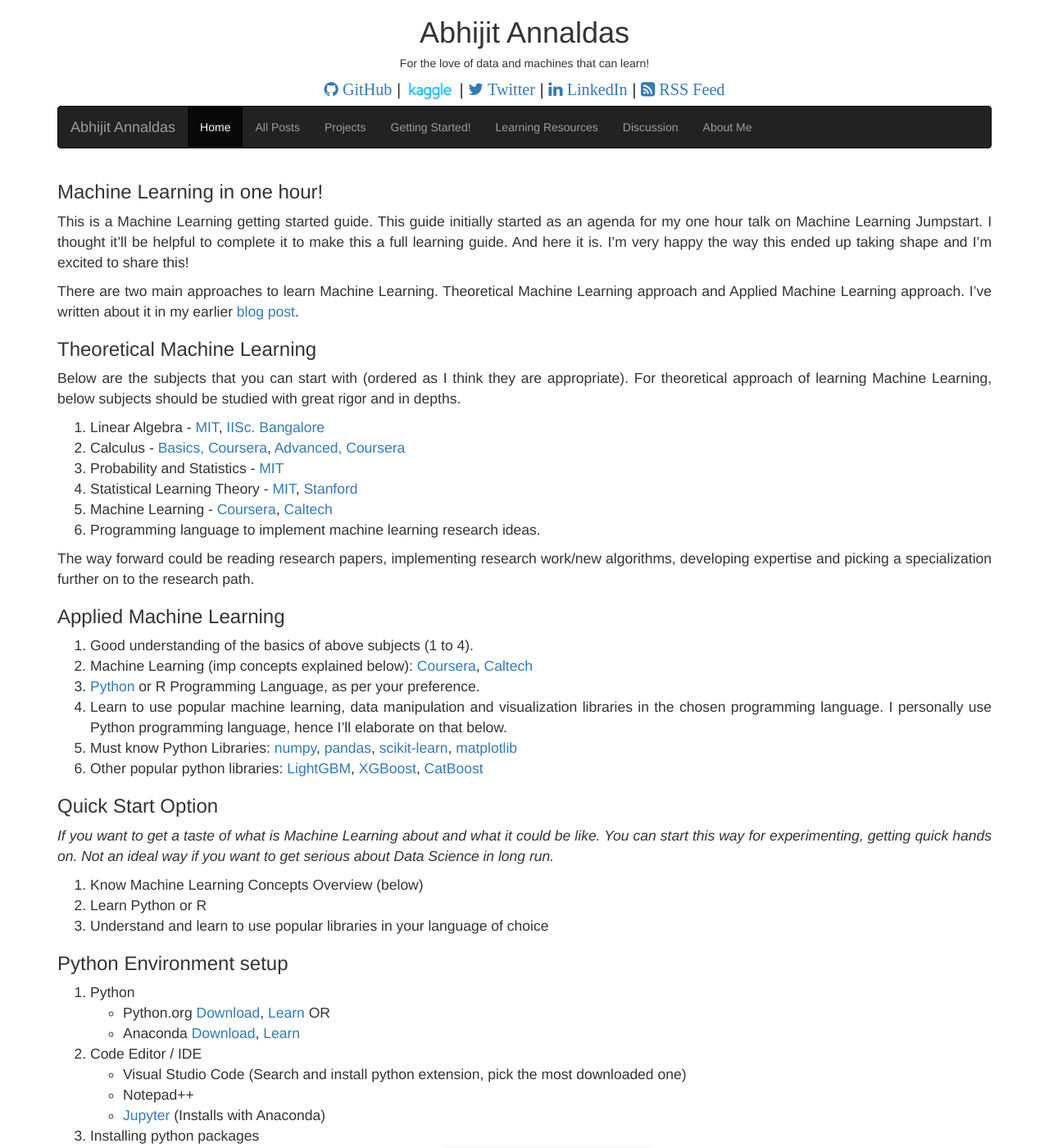
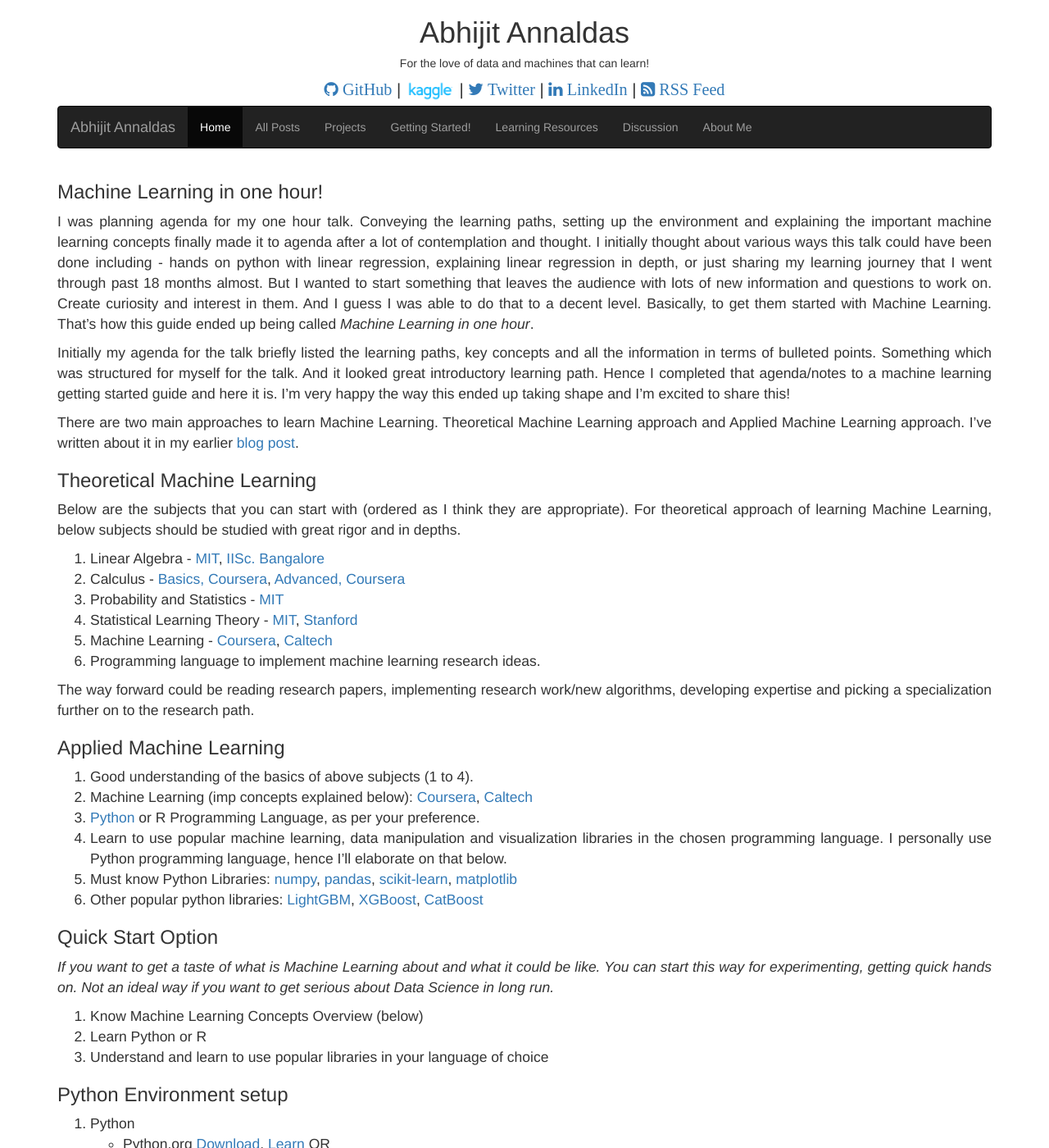
Before and after one commit to devm1023/ML_project, a Jekyll site: the page built from pages/machine-learning-in-one-hour.markdown, in a window 1280 px wide and 1400 px high. Shown: the whole window at 82% size. Built offline with Jekyll 4.4.1, drawn with Linux system fonts in a browser that asks for light colours; nearby versions of some CDN libraries; comment, search, counter and statistics services are not loaded; some of the changed text lies outside the part shown.

Commit message:
Update machine-learning-in-one-hour.markdown

```diff
--- a/pages/machine-learning-in-one-hour.markdown
+++ b/pages/machine-learning-in-one-hour.markdown
@@ -3,8 +3,9 @@
 title: Machine Learning in one hour!
 permalink: /machine-learning-in-one-hour/
 ---
+I was planning agenda for my one hour talk. Conveying the learning paths, setting up the environment and explaining the important machine learning concepts finally made it to agenda after a lot of contemplation and thought. I initially thought about various ways this talk could have been done including - hands on python with linear regression, explaining linear regression in depth, or just sharing my learning journey that I went through past 18 months almost. But I wanted to start something that leaves the audience with lots of new information and questions to work on. Create curiosity and interest in them. And I guess I was able to do that to a decent level. Basically, to get them started with Machine Learning. That's how this guide ended up being called _Machine Learning in one hour_.
 
-This is a Machine Learning getting started guide. This guide initially started as an agenda for my one hour talk on Machine Learning Jumpstart. I thought it'll be helpful to complete it to make this a full learning guide. And here it is. I'm very happy the way this ended up taking shape and I'm excited to share this!
+Initially my agenda for the talk briefly listed the learning paths, key concepts and all the information in terms of bulleted points. Something which was structured for myself for the talk. And it looked great introductory learning path. Hence I completed that agenda/notes to a machine learning getting started guide and here it is. I'm very happy the way this ended up taking shape and I'm excited to share this!
 
 There are two main approaches to learn Machine Learning. Theoretical Machine Learning approach and Applied Machine Learning approach. I've written about it in my earlier [blog post](http://abhijitannaldas.com/applied-vs-theoretical-machine-learning.html).
 
```
Also changed, not shown: other parts of pages/machine-learning-in-one-hour.markdown (+2 -2 lines).
